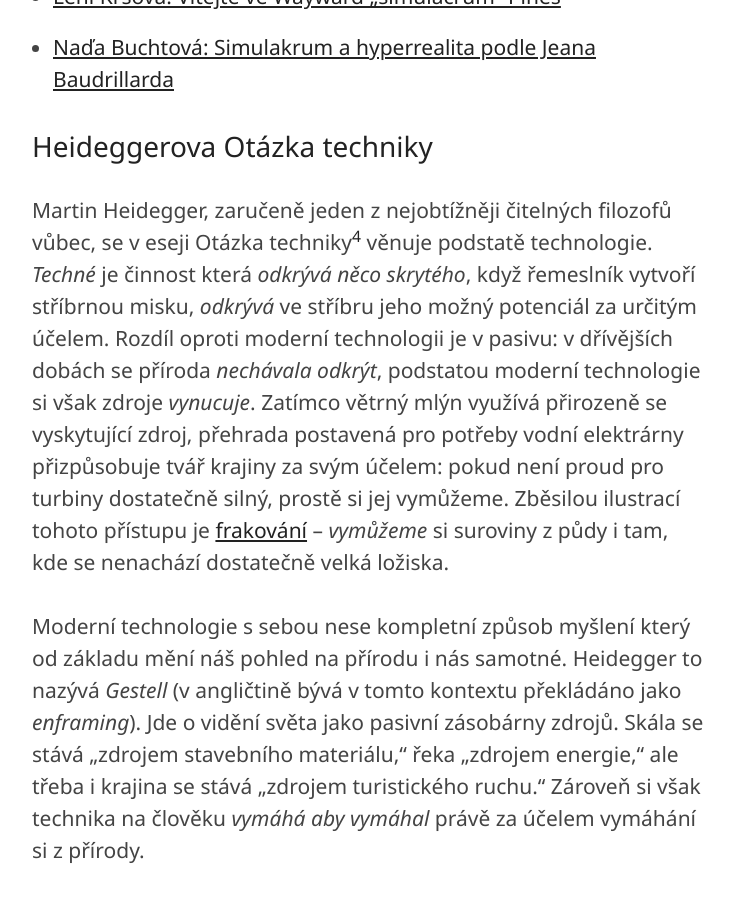
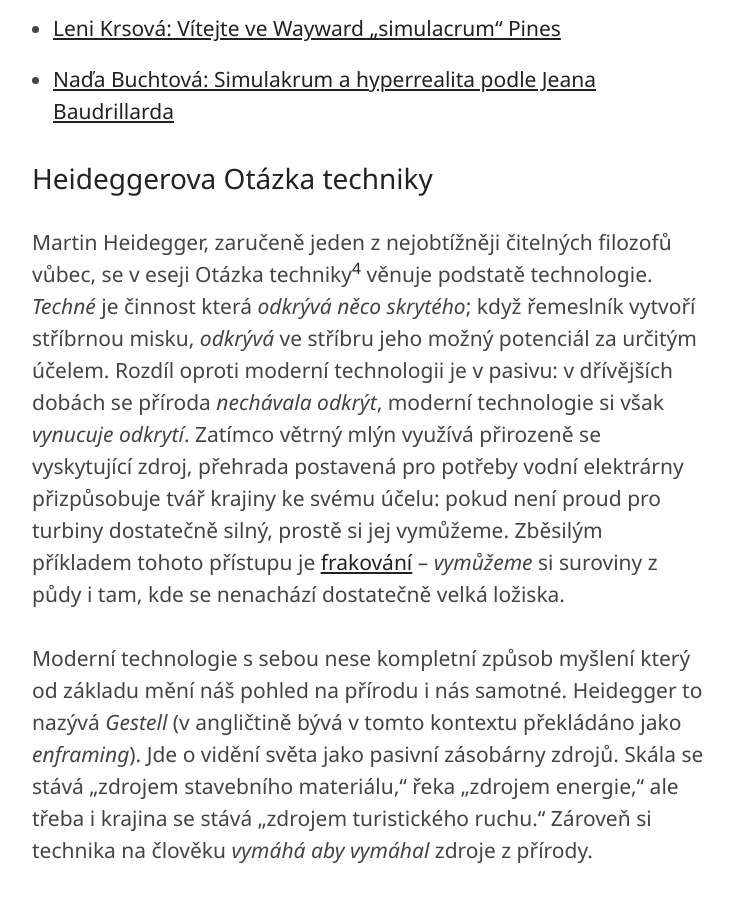
Before and after one commit to jnv/bitoff.cz, a Jekyll site: the page built from _posts/2015-09-18-zsnm3456.md, in a window 1280 px wide and 900 px high, scrolled down 5837 px. Shown: the whole window, without its empty margins (272-1006 px from the left). Built offline with Jekyll 4.4.1, drawn with Linux system fonts in a browser that asks for light colours; some web fonts are replaced; some of the changed text lies outside the part shown.

Commit message:
Fix Baudrillard and Heidegger

```diff
--- a/_posts/2015-09-18-zsnm3456.md
+++ b/_posts/2015-09-18-zsnm3456.md
@@ -31,9 +31,11 @@
 <figure class="full">
 <div class="embed">
 <iframe width="640" height="480" src="https://www.youtube-nocookie.com/embed/1Xhdy9zBEws?rel=0" allowfullscreen>
-[Röyksopp - Remind me](https://www.youtube.com/watch?v=1Xhdy9zBEws)
 </iframe>
 </div>
+<figcaption>
+[Röyksopp - Remind Me](https://www.youtube.com/watch?v=1Xhdy9zBEws): Videoklip v infografikách mnoha světů.
+</figcaption>
 </figure>
 
 ## Příspěvky od spolužáků
@@ -51,7 +53,7 @@
 
 Jsou to zejména symboly vytvářené kulturou a médii; naše existence je zcela saturována mediální realitou kterou nedokážeme oddělit od „skutečného světa.“ Baudrillard v tomto směru dával za příklad [válku v Perském zálivu](http://clanky.rvp.cz/clanek/c/G/13813/valka-v-perskem-zalivu-realita-versus-simulace-.html/) – válka která fakticky existovala pouze v mediálním prostoru, avšak její každodenní přítomnost jí učinila _reálnější než reálnou_.
 
-Můj oblíbený příklad v tomto směru je film Vrtěti psem (Wag the Dog), kde prezidentští poradci vytvoří jako součást kampaně naprosto fiktivní válku s Albánií. Včetně dojemných záběrů prchajících dětí.
+Můj oblíbený příklad v tomto směru je film Vrtěti psem (Wag the Dog), kde prezidentští poradci vytvoří jako součást kampaně naprosto fiktivní válku s Albánií. Včetně dojemných záběrů prchajících dětí.
 
 <figure>
 <video autoloop loop muted autoplay controls>
@@ -94,21 +96,21 @@
 
 # Heideggerova Otázka techniky
 
-Martin Heidegger, zaručeně jeden z nejobtížněji čitelných filozofů vůbec, se v eseji Otázka techniky[^heidegger] věnuje podstatě technologie. _Techné_{:lang="gr"} je činnost která _odkrývá něco skrytého_, když řemeslník vytvoří stříbrnou misku, _odkrývá_ ve stříbru jeho možný potenciál za určitým účelem. Rozdíl oproti moderní technologii je v pasivu: v dřívějších dobách se příroda _nechávala odkrýt_, podstatou moderní technologie si však zdroje _vynucuje_. Zatímco větrný mlýn využívá přirozeně se vyskytující zdroj, přehrada postavená pro potřeby vodní elektrárny přizpůsobuje tvář krajiny za svým účelem: pokud není proud pro turbiny dostatečně silný, prostě si jej vymůžeme. Zběsilou ilustrací tohoto přístupu je [frakování](https://cs.wikipedia.org/wiki/Hydraulick%C3%A9_%C5%A1t%C4%9Bpen%C3%AD) – _vymůžeme_ si suroviny z půdy i tam, kde se nenachází dostatečně velká ložiska.
+Martin Heidegger, zaručeně jeden z nejobtížněji čitelných filozofů vůbec, se v eseji Otázka techniky[^heidegger] věnuje podstatě technologie. _Techné_{:lang="gr"} je činnost která _odkrývá něco skrytého_; když řemeslník vytvoří stříbrnou misku, _odkrývá_ ve stříbru jeho možný potenciál za určitým účelem. Rozdíl oproti moderní technologii je v pasivu: v dřívějších dobách se příroda _nechávala odkrýt_, moderní technologie si však _vynucuje odkrytí_. Zatímco větrný mlýn využívá přirozeně se vyskytující zdroj, přehrada postavená pro potřeby vodní elektrárny přizpůsobuje tvář krajiny ke svému účelu: pokud není proud pro turbiny dostatečně silný, prostě si jej vymůžeme. Zběsilým příkladem tohoto přístupu je [frakování](https://cs.wikipedia.org/wiki/Hydraulick%C3%A9_%C5%A1t%C4%9Bpen%C3%AD) – _vymůžeme_ si suroviny z půdy i tam, kde se nenachází dostatečně velká ložiska.
 
 [^heidegger]: In: Heidegger, Martin. Věda, technika a zamyšlení. Vyd. 1. Praha: OIKOYMENH, 2004, 62 s. Knihovna novověké tradice a současnosti. ISBN 80-729-8083-1.
 
-Moderní technologie s sebou nese kompletní způsob myšlení který od základu mění náš pohled na přírodu i nás samotné. Heidegger to nazývá _Gestell_{:lang="de"} (v angličtině bývá v tomto kontextu překládáno jako _enframing_{:lang="en"}). Jde o vidění světa jako pasivní zásobárny zdrojů. Skála se stává „zdrojem stavebního materiálu,“ řeka „zdrojem energie,“ ale třeba i krajina se stává „zdrojem turistického ruchu.“ Zároveň si však technika na člověku _vymáhá aby vymáhal_ právě za účelem vymáhání si z přírody.
+Moderní technologie s sebou nese kompletní způsob myšlení který od základu mění náš pohled na přírodu i nás samotné. Heidegger to nazývá _Gestell_{:lang="de"} (v angličtině bývá v tomto kontextu překládáno jako _enframing_{:lang="en"}). Jde o vidění světa jako pasivní zásobárny zdrojů. Skála se stává „zdrojem stavebního materiálu,“ řeka „zdrojem energie,“ ale třeba i krajina se stává „zdrojem turistického ruchu.“ Zároveň si technika na člověku _vymáhá aby vymáhal_ zdroje z přírody.
 
-Zároveň i člověk je zdrojem; nad pojmem „lidské zdroje“ se už dnes málokdo pozastaví; v digitální éře se naše činnost a naše pozornost stává zdrojem skrze data která produkujeme a reklamy které vnímáme.
+Nakonec i člověk se stává zdrojem. Nad pojmem „lidské zdroje“ se už dnes málokdo pozastaví. V digitální éře se naše činnost a naše pozornost stává zdrojem skrze data která produkujeme a reklamy které vnímáme.
 
-Téma se vlastně točí kolem Heideggerova ústředního tématu _bytí_ – technika nás v tomto směru odvádí do bytí. Paradoxně skrze proces _dokrývání_ dochází k _zakrývání bytnosti_; setrváváme ve stavu vymáhání a zavíráme si tak další cesty. Můžeme to uchopit i z Goodmanovy či Baudrillardovy perspektivy. Technika nás odkazuje do vymezené množiny světů které souhrnně tvoří Gestell. Technika jsou zároveň i simulákra, která nám zakrývají podstatu bytí tím, že se samy povyšují na princip bytí.
+Téma se vlastně točí kolem Heideggerova ústředního tématu _bytí_ – technika nás v tomto směru odvádí do bytí. Paradoxně skrze proces _odkrývání_ dochází k _zakrývání bytnosti_; setrváváme ve stavu vymáhání a zavíráme si tak další cesty. Můžeme to uchopit i z Goodmanovy či Baudrillardovy perspektivy. Technika nás odkazuje do vymezené množiny světů které souhrnně tvoří Gestell. Technika jsou zároveň i simulákra, která nám zakrývají podstatu bytí tím, že se samy povyšují na princip bytí.
 
 ## Další zdroje
 
 Eva Peterková má skvělé [výpisky k Otázce techniky](http://ep-philosophy.blogspot.cz/2013/04/m-heidegger-otazka-techniky.html).
 
-Chytré hlavy z Wisecrack také zpracovaly 8-bitovou verzi. Se Star Wars. Martin Heidegger versus Darth Vader.
+Chytré hlavy z Wisecrack také zpracovaly [8-bitovou interpretaci Heideggerovy eseje](https://www.youtube.com/watch?v=l_JOM-sVbKI). Se Star Wars. Martin Heidegger versus Darth Vader.
 
 <figure class="full">
 <div class="embed">
@@ -137,6 +139,6 @@
 
 _The Medium is the Massage_ zní jako důmyslná slovní hříčka, která však vznikla omylem, chybou v tisku. Když McLuhan chybný titulek viděl, prý radostně zvolal: „Takhle to nechte!“[^mmcq] Hlubšímu smyslu předcházela náhoda. Kniha má i [zvukové zpracování](https://www.youtube.com/watch?v=jVnjiASvCOU); řečník který čte úryvky z knihy je přehlušován jinými řečníky a hudbou. Protože jak lépe zachytit fragmentovanost a kognitivní zátěž současného přemedializovaného světa, než skrze nahodilou a nesmyslnou koláž? Možná se zde ukrývá nějaká důmyslná zpráva. Možná jen celá tiráda zakrývá skutečnost že zde _nic není_. _The Medium is the Mess Age._{:lang="en"}
 
-[^mm1]: McLuhan, Marshall a Quentin Fiore. The Medium is the Massage: An Inventory of Effects. Vyd. 1. Corte Madera: Gingko Press, 2001,c1967, 159 s. ISBN 15-842-3070-3. str. 26—41
+[^mm1]: McLuhan, Marshall a Quentin Fiore. The Medium is the Massage: An Inventory of Effects. Vyd. 1. Corte Madera: Gingko Press, 2001,c1967, 159 s. ISBN 15-842-3070-3. str. 26—41
 [^mm2]: ibid. str. 68—69
-[^mmcq]: [Commonly Asked Questions (and Answers) by Dr. Eric McLuhan, Marshall’'s eldest son](http://marshallmcluhan.com/common-questions/){:lang="en"}
+[^mmcq]: [Commonly Asked Questions (and Answers) by Dr. Eric McLuhan, Marshall’s eldest son](http://marshallmcluhan.com/common-questions/){:lang="en"}
```
